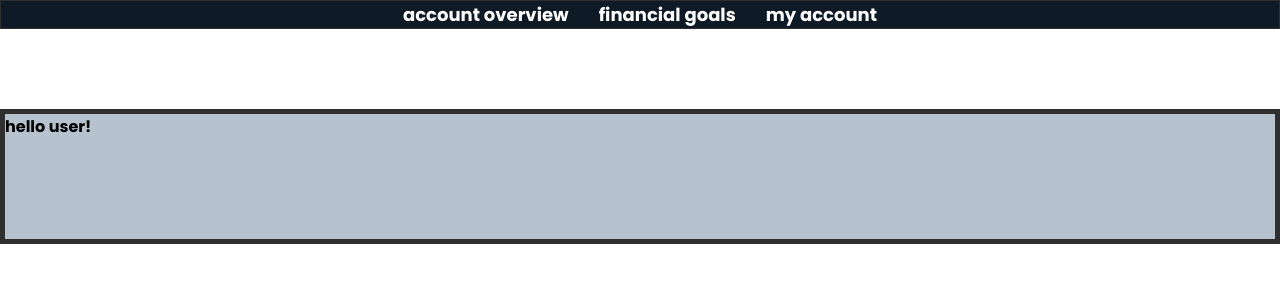
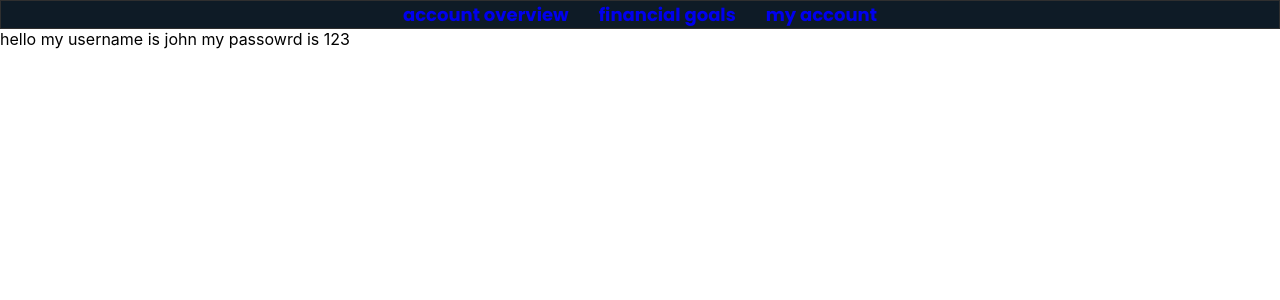
Before and after one commit to statisluc/webProgrammingFinalProject, a React (Create React App) app in the folder frontend/: page /myaccount in a window 1280 px wide. Shown: the top 300 px of the page. Built offline with nearby package versions, Linux system fonts and the light colour scheme; a web font is replaced by a local one.

Commit message:
added new routes

```diff
--- a/frontend/src/App.css
+++ b/frontend/src/App.css
@@ -7,6 +7,8 @@ body {
   font-family: "Poppins", serif;
   font-weight: 700;
   font-style: normal;
+  text-decoration: none;
+
 }
 
 .navigation {
--- a/frontend/src/App.js
+++ b/frontend/src/App.js
@@ -1,59 +1,20 @@
 import {useState} from "react";
 import logo from './logo.svg';
 import './App.css';
+import Home from "./components/Home";
+import Goals from "./components/Goals";
+import Myaccount from "./components/Myaccount";
+import {Route,Routes} from "react-router-dom" ;
+import {Link} from "react-router-dom";
+
 function App() {
-  const [newGoal, setNewGoal] = useState("");
-  console.log(newGoal)
   return (
-    <div className="App">
-      <header className="App-header">
-        <Navbar></Navbar>
-        <br></br>
-        <br></br>
-        <br></br>
-        <br></br>
-        <div className="body-container">
-          <Greeting></Greeting>
-          <br></br>
-          <br></br>
-          <br></br>
-          <br></br>
-        </div>
-        {/* <div className="body-container">
-          <label>add your goal</label> <br></br>
-          <input
-          value = {newGoal}
-          onChange = {e => setNewGoal(e.target.value)}
-          type="text"
-          id="goal"/>
-        </div> */}
-      </header>
-    </div>
-  );
-}
-export default App;
-
-function Greeting(){
-  return(
-    <div>
-      hello user!
-    </div>
-  );
-}
-function Addgoal(){
-  return(
-    <div>
-      here is another task to add
-    </div>
-  );
+        <Routes>
+          <Route exact path="/" element={<Home></Home>}></Route>
+          <Route exact path="/goals" element={<Goals></Goals>}></Route>
+          <Route exact path="/myaccount" element={<Myaccount></Myaccount>}></Route>
+        </Routes>
+  )
 }
 
-function Navbar(){
-  return(
-    <nav className="navigation">
-      <a className="main-heading"> account overview </a>
-      <a className="main-heading"> financial goals </a>
-      <a className="main-heading"> my account </a>
-    </nav>
-  );
-}
+export default App;
--- /dev/null
+++ b/frontend/src/components/Goals.js
@@ -0,0 +1,14 @@
+import {Link} from "react-router-dom";
+import Navbar from "./Navbar";
+
+function Goals(){
+    return(
+        <div className="body-container">
+            <Navbar></Navbar>
+            buy a car buy a laptop pay for schoool get books
+        </div>
+    );
+}
+
+
+export default Goals;
--- /dev/null
+++ b/frontend/src/components/Home.js
@@ -0,0 +1,52 @@
+import {Link} from "react-router-dom";
+import Navbar from "./Navbar";
+function Home(){
+    return(
+        <div className="App">
+        <header className="App-header">
+        <Navbar></Navbar>
+        <br></br>
+        <br></br>
+        <br></br>
+        <br></br>
+        <div className="body-container">
+          <Greeting></Greeting>
+          <Link to="/goals">Go To Goals Page</Link>
+          <br></br>
+          <br></br>
+          <br></br>
+          <br></br>
+        </div>
+        {/* <div className="body-container">
+          <label>add your goal</label> <br></br>
+          <input
+          value = {newGoal}
+          onChange = {e => setNewGoal(e.target.value)}
+          type="text"
+          id="goal"/>
+        </div> */}
+      </header>
+    </div>
+  );
+
+
+}
+
+function Greeting(){
+  return(
+    <div>
+      hello user!
+    </div>
+  );
+}
+function Addgoal(){
+  return(
+    <div>
+      here is another task to add
+    </div>
+  );
+}
+
+
+
+export default Home;
--- /dev/null
+++ b/frontend/src/components/Myaccount.js
@@ -0,0 +1,14 @@
+import {Link} from "react-router-dom";
+import Navbar from "./Navbar";
+function Myaccount(){
+    return(
+        <div>
+            <Navbar></Navbar>
+            hello my username is john
+            my passowrd is 123
+        </div>
+    );
+}
+
+
+export default Myaccount;
--- /dev/null
+++ b/frontend/src/components/Navbar.js
@@ -0,0 +1,12 @@
+
+function Navbar(){
+    return(
+      <nav className="navigation">
+        <a className="main-heading" href="/"> account overview </a>
+        <a className="main-heading" href="/goals"> financial goals </a>
+        <a className="main-heading" href="/myaccount"> my account </a>
+      </nav>
+    );
+  }
+
+export default Navbar;
```
